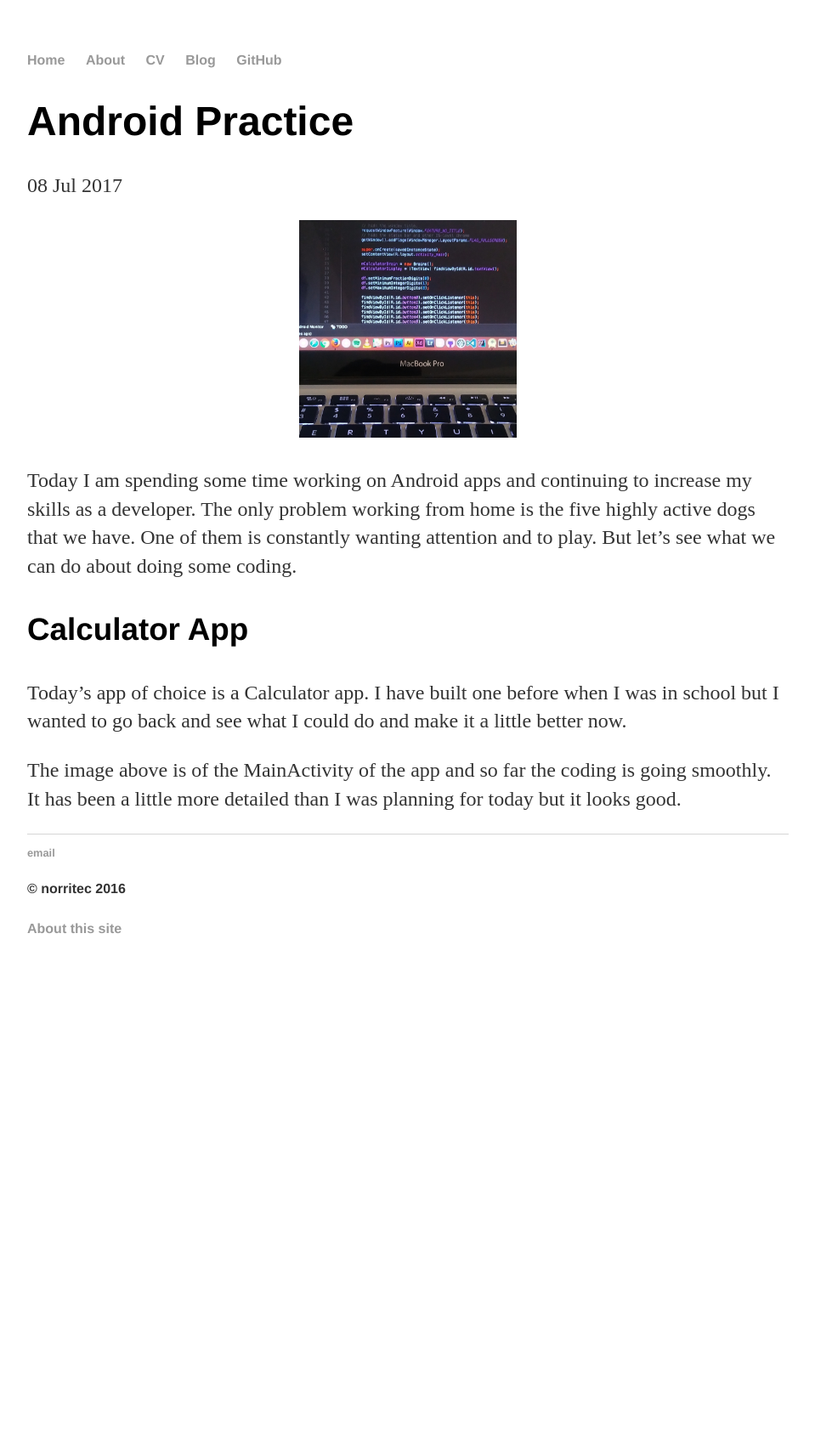
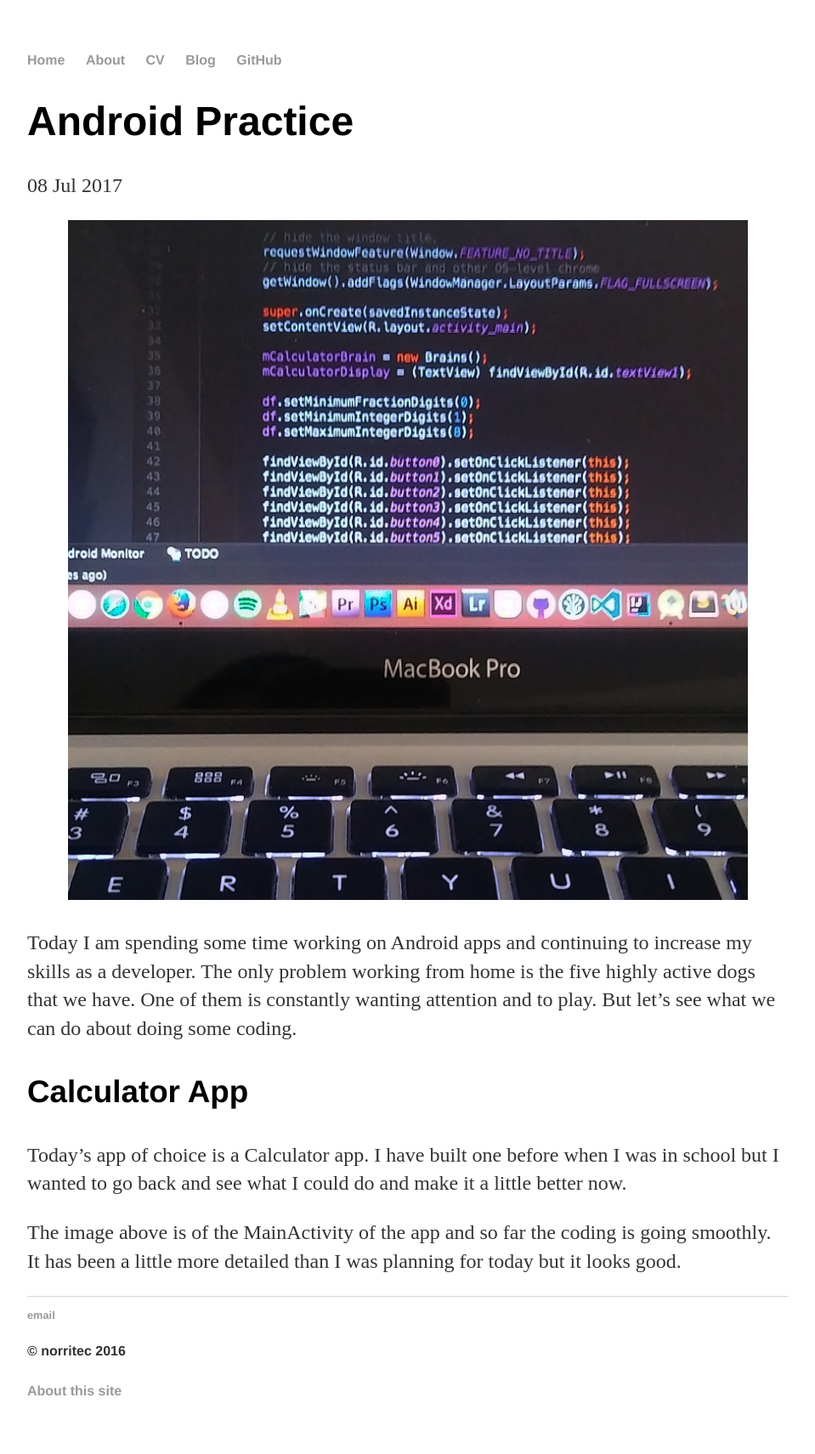
Before and after one commit to norritec/norritec.github.io, a Jekyll site: the page built from _posts/2017-07-08-android-practice.md, in a window 1280 px wide. Shown: the whole page at 85% size, without its empty margins (160-1119 px from the left). Built offline with Jekyll 4.4.1, drawn with Linux system fonts in a browser that asks for light colours; before the commit the page ends 1167 px from its top, so only the background shows below that.

Commit message:
change image size

```diff
--- a/_posts/2017-07-08-android-practice.md
+++ b/_posts/2017-07-08-android-practice.md
@@ -6,7 +6,7 @@ date: 2017-07-08
 
 
 <p align="center">
-  <img src="/images/code1.jpg" width="256" title="Calculator App">
+  <img src="/images/code1.jpg" width="800" title="Calculator App">
 </p>
 
 Today I am spending some time working on Android apps and continuing to increase my skills as a developer.  The only problem working from home is the five highly active dogs that we have.  One of them is constantly wanting attention and to play.  But let's see what we can do about doing some coding.
```
